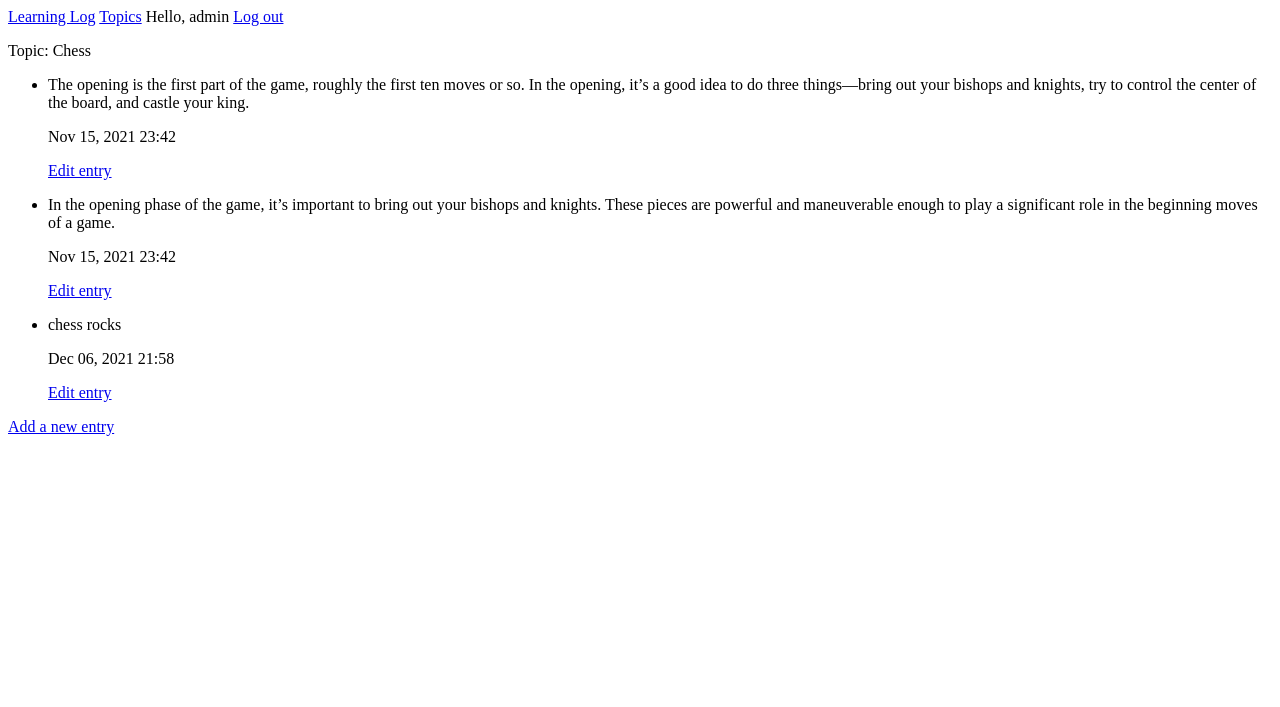
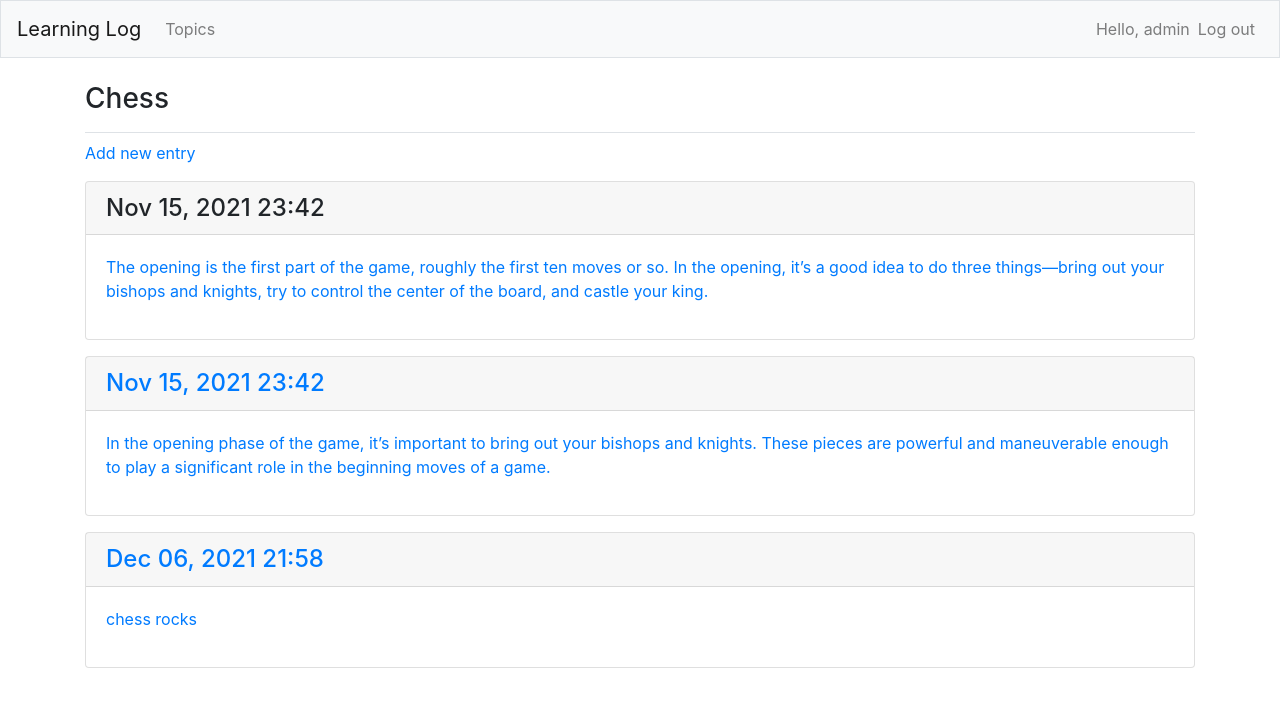
Before and after one commit to bastianposey/Django, a Django app: page /topics/3/ in a window 1280 px wide. Shown: the top 707 px of the page. Run offline with Django 3.2, Linux system fonts and the light colour scheme; a user stored in the database is signed in; data comes from the database, SQL or seed files in the repository; both versions use the stored data as it was after the commit; some libraries are stand-ins or nearby versions.

Commit message:
Styling base, index, login, topic, and topics

```diff
--- a/MainApp/templates/mainapp/base.html
+++ b/MainApp/templates/mainapp/base.html
@@ -1,15 +1,60 @@
-<p>
-    <a href="{% url 'MainApp:index' %}">Learning Log</a>
-    <a href="{% url 'MainApp:topics' %}">Topics</a>
-    {% if user.is_authenticated %}
-        Hello, {{user.username}}
-        <a href="{% url 'users:logout' %}">Log out</a>
-    {% else %}
-        <a href="{% url 'users:register' %}">Register</a>
-        <a href="{% url 'users:login' %}">Log in</a>
-    {% endif %}
-</p>
+{% load bootstrap4 %}
 
-{% block content %}
+<!doctype html>
+<html lang="en">
+<head>
+    <meta charset="utf-8">
+    <meta name="viewport" content="width=device-width, initial-scale=1".
+        shrink-to-fit=no">
+    <title>Learning Log</title>
 
-{% endblock content %}
+    {% bootstrap_css %}
+    {% bootstrap_javascript jquery='full' %}
+</head>
+<body>
+    <nav class="navbar navbar-expand-md navbar-light bg-light mb-4 border">
+        <a class="navbar-brand" href={% url 'MainApp:index' %}>
+            Learning Log</a>
+
+        <button class="navbar-toggler" type="button" data-toggle="collapse"
+            data-target="#navbarCollapse" aria-controls="navbarCollapse"
+            aria-expanded="false" aria-label="Toggle navigation">
+        <span class="navbar-toggler-icon"></span></button>
+        <div class="collapse navbar-collapse" id="navbarCollapse">
+            <ul class="navbar-nav mr-auto">
+                <li class="nav-item">
+                    <a class="nav-link" href="{% url 'MainApp:topics' %}">
+                        Topics</a></li>
+            </ul>
+            <ul class="navbar-nav ml-auto">
+                {% if user.is_authenticated %}
+                <li class="nav-item">
+                    <span class="navbar-text">Hello, {{ user.username }}</span>
+                </li>
+                <li class="nav-item">
+                    <a class="nav-link" href="{% url 'users:logout' %}">Log out</a>
+                </li>
+                {% else %}
+                <li class="nav-item">
+                    <a class="nav-link" href="{% url 'users:register' %}">Register</a>
+                </li>
+                <li class="nav-item">
+                    <a class="nav-link" href="{% url 'users:login' %}">Log in</a></li>
+                {% endif %}
+            </ul>
+        </div>
+
+    </nav>
+
+    <main role="main" class="container">
+        <div class="pb-2 mb-2 border-bottom">
+            {% block page_header %}{% endblock page_header %}
+        </div>
+        <div>
+            {% block content %}{% endblock content %}
+        </div>
+    </main>
+
+</body>
+
+</html>
--- a/MainApp/templates/mainapp/topic.html
+++ b/MainApp/templates/mainapp/topic.html
@@ -1,26 +1,27 @@
 {% extends "MainApp/base.html" %}
 
+{% block page_header %}
+    <h3>{{ topic }}</h3>
+{% endblock page_header %}
+
 {% block content %}
+    <p>
+        <a href="{% url 'MainApp:new_entry' topic.id %}">Add new entry</a>
+    </p>
 
-<p>Topic: {{ topic }}</p>
-
-<ul>
-    {% for e in entries %}
-    <li>
-
-        <p>{{e.text |linebreaks}}</p>
-        <p>{{e.date_added |date:'M d, Y H:i'}}</p>
-        <a href="{% url 'MainApp:edit_entry' e.id %}">Edit entry</a>
-
-    </li>
-    {% empty %}
-    <li> There are no entries for this topic yet. </li>
-
-    {% endfor %}
-</ul>
-
-<p>
-    <a href="{% url 'MainApp:new_entry' topic.id %}">Add a new entry</a>
-</p>
+    {% for entry in entries %}
+        <div class="card mb-3">
+            <h4 class="card-header">
+            {{ entry.date_added|date:'M d, Y H:i' }}
+            <small><a href="{% url 'MainApp:edit_entry' entry.id %}"
+                edit entry</a></small>
+        </h4>
+        <div class="card-body">
+            {{ entry.text|linebreaks }}
+        </div>
+    </div>
+{% empty %}
+    <p>There are no entries for this topic yet.</p>
+{% endfor %}
 
 {% endblock content %}
--- a/learning_log/settings.py
+++ b/learning_log/settings.py
@@ -31,8 +31,11 @@ ALLOWED_HOSTS = []
 # Application definition
 
 INSTALLED_APPS = [
+    # my apps
     'MainApp',
     'users',
+    # Third Party Apps
+    'bootstrap4',
     'django.contrib.admin',
     'django.contrib.auth',
     'django.contrib.contenttypes',
```
Also changed, not shown: MainApp/templates/mainapp/index.html (+10 -6 lines), MainApp/templates/mainapp/topics.html (+12 -14 lines), users/templates/registration/login.html (+12 -10 lines), db.sqlite3.
